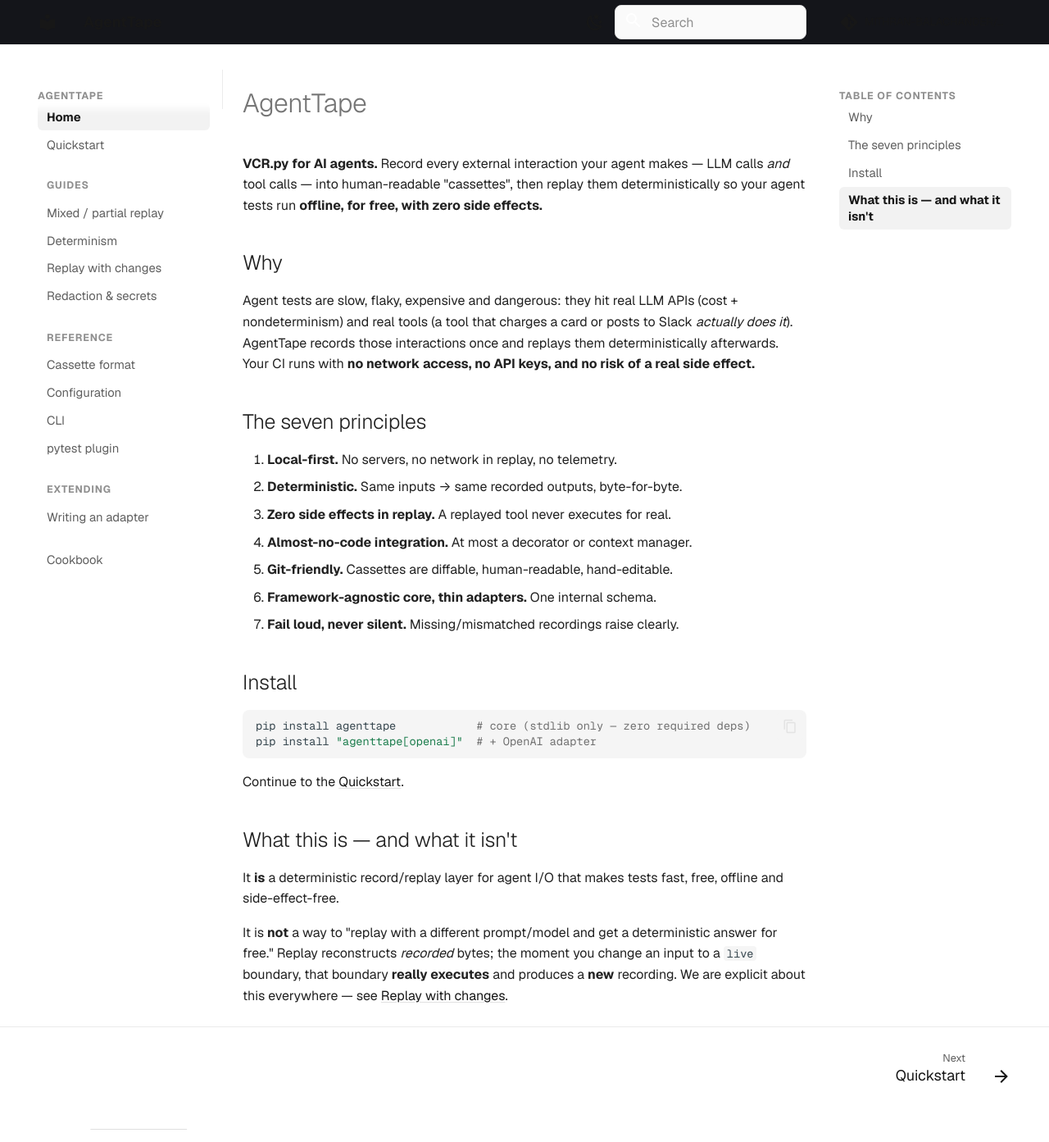
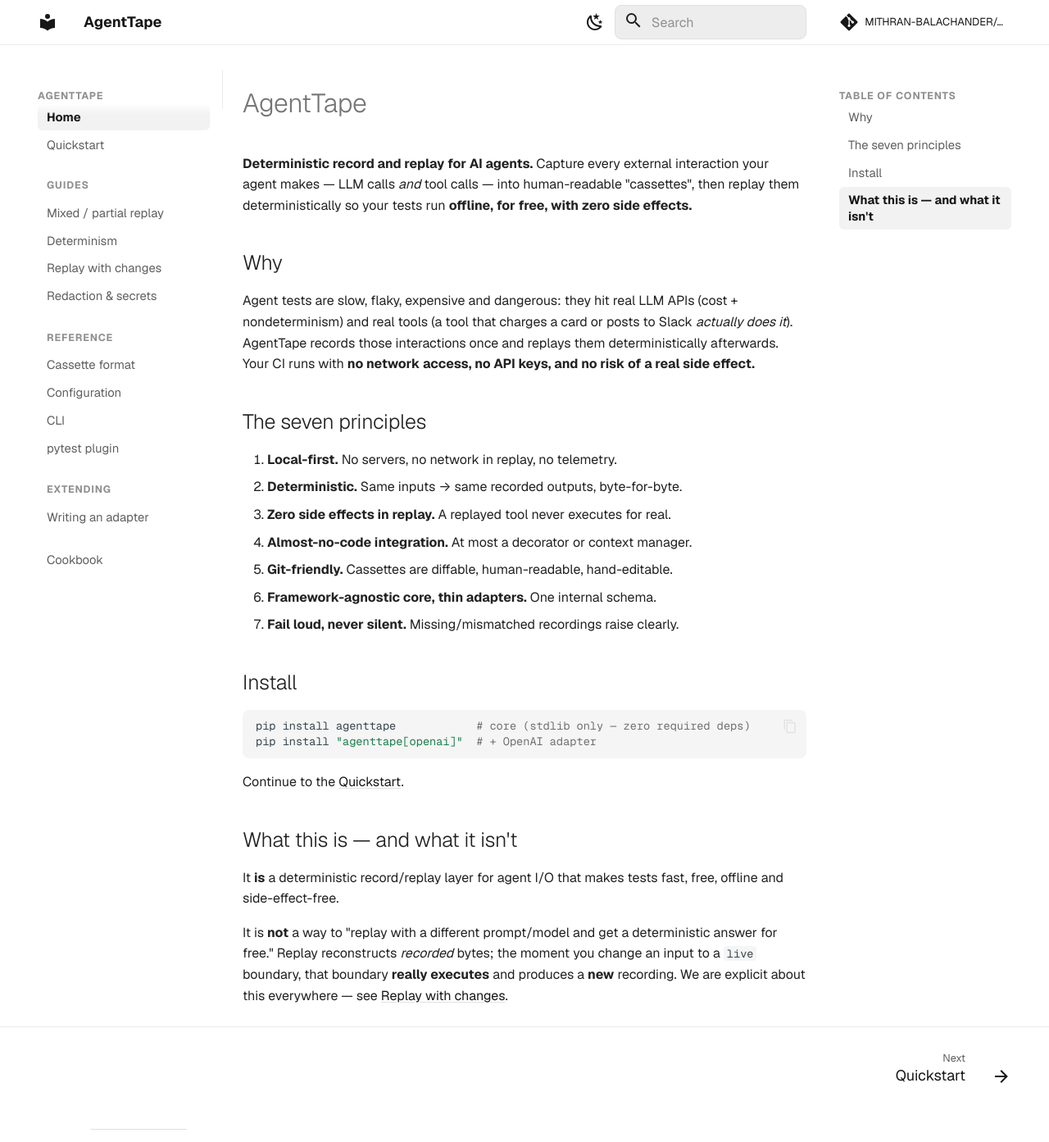
Before and after one commit to MITHRAN-BALACHANDER/AgentTape, an MkDocs documentation site: the page built from docs/index.md, in a window 1280 px wide and 1393 px high. Shown: the whole window at 82% size. Built offline with MkDocs 1.6.1 and Material for MkDocs 9.7.7, drawn with Linux system fonts in a browser that asks for light colours; comment, search, counter and statistics services are not loaded.

Commit message:
Use setup-uv v7 and refresh docs text/styles
Bump astral-sh/setup-uv to v7.1.6 across CI, docs, and release workflows. Reword project copy (README, docs/index, CLAUDE.md, mkdocs.yml, pyproject.toml) to emphasize deterministic record/replay instead of the "VCR.py" phrasing and update the package description and keywords (remove "vcr"). Update docs stylesheet (docs/stylesheets/extra.css) to make theme-aware color variables, tweak header styling and accent colors. Also adjust mkdocs theme primary color and small whitespace/formatting tweaks.

```diff
--- a/docs/index.md
+++ b/docs/index.md
@@ -1,9 +1,9 @@
 # AgentTape
 
-**VCR.py for AI agents.** Record every external interaction your agent makes — LLM
-calls *and* tool calls — into human-readable "cassettes", then replay them
-deterministically so your agent tests run **offline, for free, with zero side
-effects.**
+**Deterministic record and replay for AI agents.** Capture every external
+interaction your agent makes — LLM calls *and* tool calls — into human-readable
+"cassettes", then replay them deterministically so your tests run **offline, for
+free, with zero side effects.**
 
 ## Why
 
--- a/docs/stylesheets/extra.css
+++ b/docs/stylesheets/extra.css
@@ -1,13 +1,14 @@
 /* AgentTape documentation chrome.
    Clean, monochrome navbar + sidebar in the style of Vercel / Next.js docs:
-   neutral grays, hairline borders, rounded hover states, generous spacing. */
+   neutral grays, hairline borders, rounded hover states, theme-aware text. */
 
 :root {
   --at-radius: 8px;
 }
 
 /* ----------------------------------------------------------------------- */
-/* Neutral palette                                                         */
+/* Neutral palette (every value is scheme-scoped, so all text is           */
+/* theme-aware in both light and dark mode)                                */
 /* ----------------------------------------------------------------------- */
 [data-md-color-scheme="default"] {
   --at-bg: #ffffff;
@@ -18,9 +19,8 @@
   --at-fg: #171717;
   --at-muted: #5f5f5f;
   --at-faint: #8f8f8f;
-  --at-header-bg: rgba(255, 255, 255, 0.85);
 
-  --md-accent-fg-color: #000000;
+  --md-accent-fg-color: #171717;
   --md-typeset-a-color: #171717;
 }
 
@@ -33,24 +33,25 @@
   --at-fg: #ededed;
   --at-muted: #a1a1a1;
   --at-faint: #7d7d7d;
-  --at-header-bg: rgba(10, 10, 10, 0.85);
 
   --md-default-bg-color: #0a0a0a;
   --md-code-bg-color: #111111;
-  --md-accent-fg-color: #ffffff;
+  --md-accent-fg-color: #ededed;
   --md-typeset-a-color: #ededed;
 }
 
 /* ----------------------------------------------------------------------- */
-/* Top navbar                                                              */
+/* Top navbar — Material drives the background (white in light, black in    */
+/* dark); we add the hairline border, drop the shadow, and pin text.        */
 /* ----------------------------------------------------------------------- */
-.md-header {
-  background-color: var(--at-header-bg);
-  -webkit-backdrop-filter: saturate(180%) blur(10px);
-  backdrop-filter: saturate(180%) blur(10px);
-  color: var(--at-fg);
+.md-header,
+.md-header--shadow {
+  box-shadow: none;
+}
+
+[data-md-color-scheme="default"] .md-header,
+[data-md-color-scheme="slate"] .md-header {
   border-bottom: 1px solid var(--at-border);
-  box-shadow: none;
 }
 
 .md-header__title {
@@ -66,7 +67,6 @@
   font-weight: 600;
 }
 
-/* Repository link in the header */
 .md-header__source {
   color: var(--at-fg);
 }
--- a/mkdocs.yml
+++ b/mkdocs.yml
@@ -1,5 +1,5 @@
 site_name: AgentTape
-site_description: VCR.py for AI agents — deterministic record/replay of LLM and tool calls.
+site_description: Deterministic record/replay of LLM and tool calls for AI agents.
 site_url: https://MITHRAN-BALACHANDER.github.io/AgentTape/
 repo_url: https://github.com/MITHRAN-BALACHANDER/AgentTape
 repo_name: MITHRAN-BALACHANDER/AgentTape
@@ -13,7 +13,7 @@
   palette:
     - media: "(prefers-color-scheme: light)"
       scheme: default
-      primary: black
+      primary: white
       toggle:
         icon: material/weather-night
         name: Switch to dark mode
--- a/pyproject.toml
+++ b/pyproject.toml
@@ -5,7 +5,7 @@
 [project]
 name = "agenttape"
 version = "0.1.0"
-description = "VCR.py for AI agents — deterministic record/replay of LLM and tool calls into human-readable cassettes."
+description = "Deterministic record/replay of LLM and tool calls for AI agents, captured into human-readable cassettes."
 readme = "README.md"
 requires-python = ">=3.10"
 license = { text = "MIT" }
@@ -17,7 +17,6 @@
     "testing",
     "record",
     "replay",
-    "vcr",
     "cassette",
     "determinism",
     "openai",
```
Also changed, not shown: CLAUDE.md (+1 -1 lines), README.md (+4 -4 lines), 3 other files.
